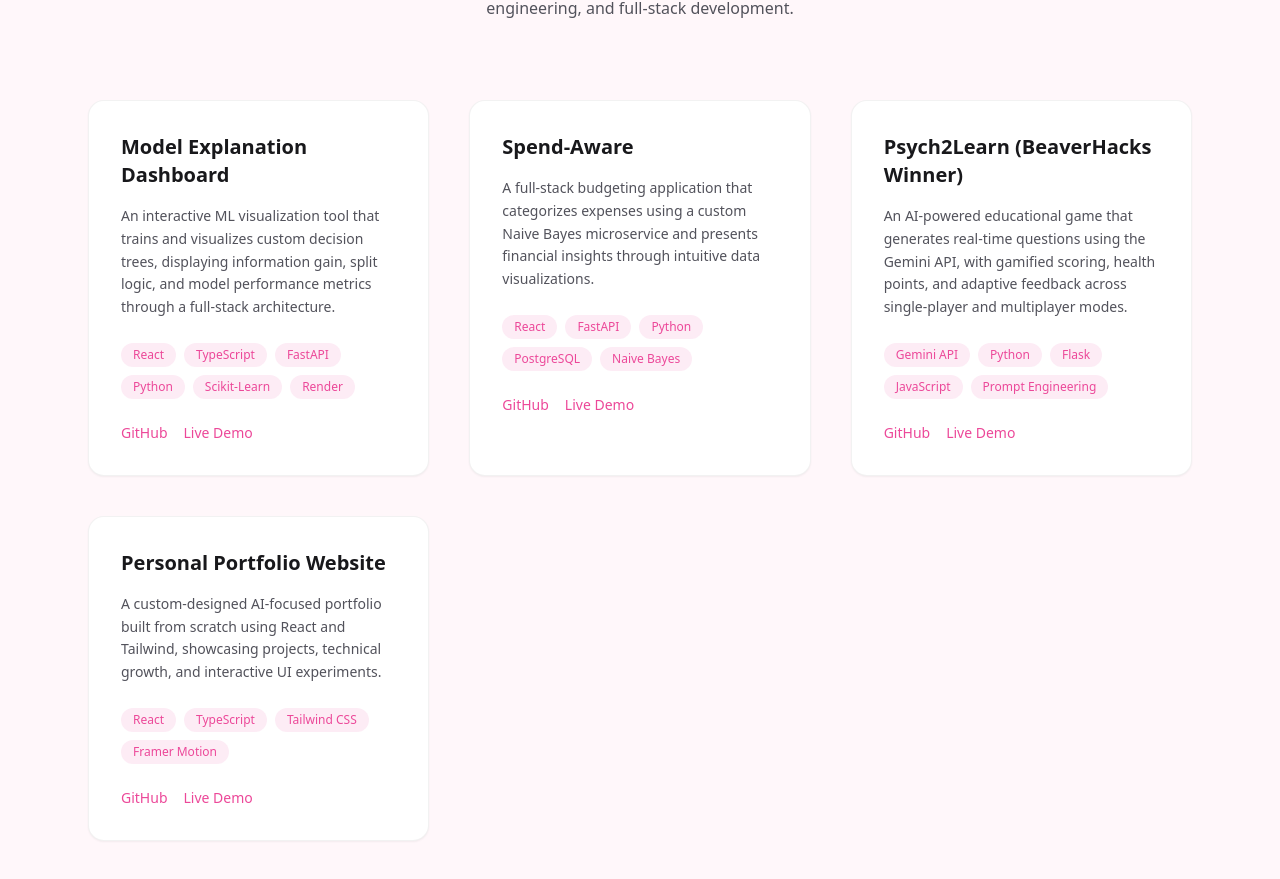
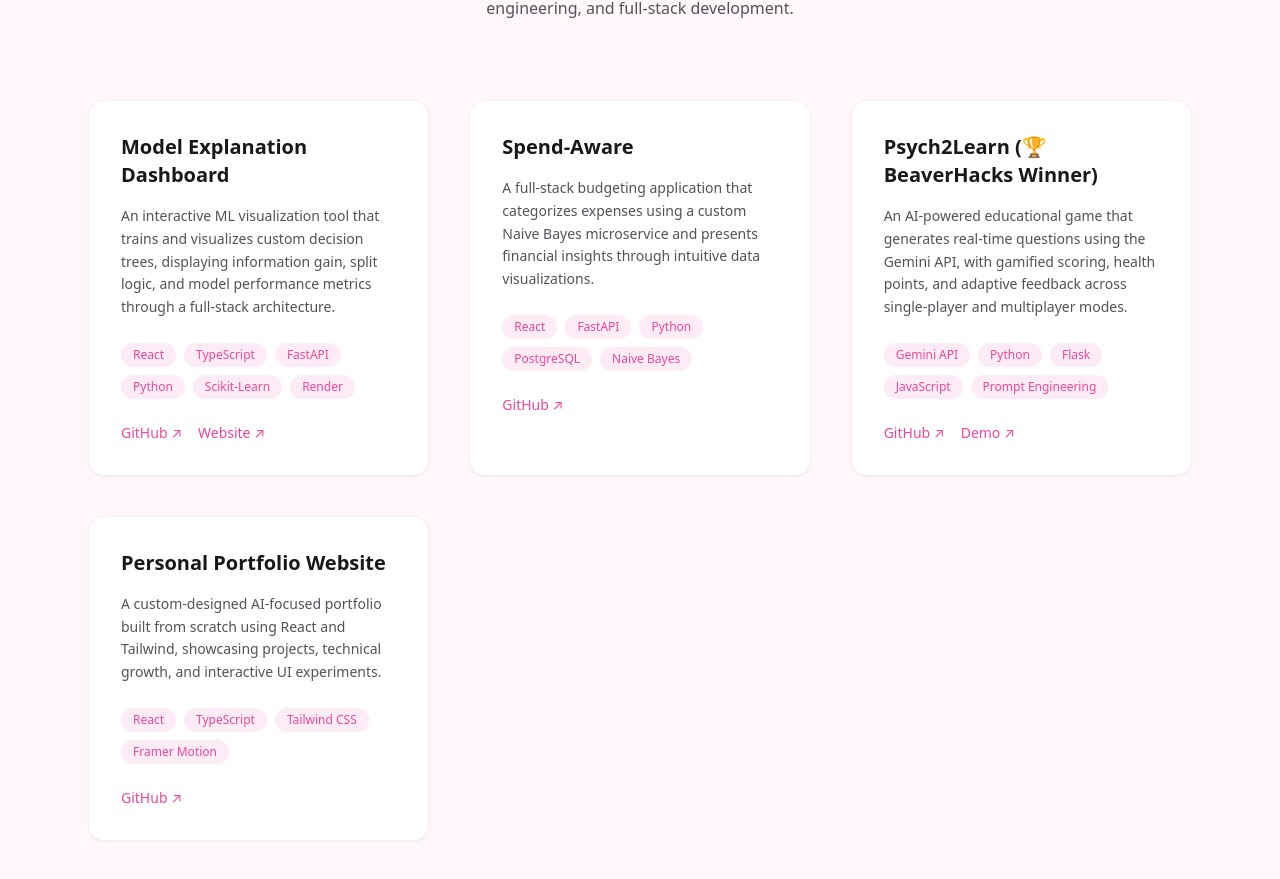
Before and after one commit to Jeeya7/JiyaPradhan, a React (Vite) app in the folder portfolio/: page / in a window 1280 px wide. Shown: the part 3050-3929 px from the top of the page. Built offline with nearby package versions, Linux system fonts and the light colour scheme.

Commit message:
feat: update project links and enhance demo display in Projects section

```diff
--- a/portfolio/src/sections/Projects.tsx
+++ b/portfolio/src/sections/Projects.tsx
@@ -4,36 +4,36 @@ const projects = [
     description:
       "An interactive ML visualization tool that trains and visualizes custom decision trees, displaying information gain, split logic, and model performance metrics through a full-stack architecture.",
     tech: ["React", "TypeScript", "FastAPI", "Python", "Scikit-Learn", "Render"],
-    github: "#",
-    demo: "#",
-    highlight: null,
+    github: "https://github.com/Jeeya7/Model-Explanation-Dashboard",
+    demo:"https://jeeya7.github.io/Model-Explanation-Dashboard/",
+    demoLabel: "Website",
   },
   {
     title: "Spend-Aware",
     description:
       "A full-stack budgeting application that categorizes expenses using a custom Naive Bayes microservice and presents financial insights through intuitive data visualizations.",
     tech: ["React", "FastAPI", "Python", "PostgreSQL", "Naive Bayes"],
-    github: "#",
-    demo: "#",
-    highlight: null,
+    github: "https://github.com/Jeeya7/Spend-Aware",
+    demo: null,
+    demoLabel: null,
   },
   {
-    title: "Psych2Learn (BeaverHacks Winner)",
+    title: "Psych2Learn (🏆 BeaverHacks Winner)",
     description:
       "An AI-powered educational game that generates real-time questions using the Gemini API, with gamified scoring, health points, and adaptive feedback across single-player and multiplayer modes.",
     tech: ["Gemini API", "Python", "Flask", "JavaScript", "Prompt Engineering"],
-    github: "#",
-    demo: "#",
-    highlight: "🏆 BeaverHacks Winner",
+    github: "https://github.com/nansikom/educationgame-",
+    demo: "https://devpost.com/software/elearn-6mbn10",
+    demoLabel: "Demo",
   },
   {
     title: "Personal Portfolio Website",
     description:
       "A custom-designed AI-focused portfolio built from scratch using React and Tailwind, showcasing projects, technical growth, and interactive UI experiments.",
     tech: ["React", "TypeScript", "Tailwind CSS", "Framer Motion"],
-    github: "#",
-    demo: "#",
-    highlight: null,
+    github: "https://github.com/Jeeya7/JiyaPradhan",
+    demo: null,
+    demoLabel: null,
   },
 ];
 
@@ -86,14 +86,19 @@ export default function Projects() {
                   href={project.github}
                   className="text-[#ec4899] hover:opacity-70"
                 >
-                  GitHub
+                  GitHub ↗
                 </a>
+
+                {project.demo && (
                   <a
                     href={project.demo}
                     className="text-[#ec4899] hover:opacity-70"
+                    target="_blank"
+                    rel="noopener noreferrer"
                   >
-                  Live Demo
+                    {project.demoLabel} ↗
                   </a>
+                )}
               </div>
           </div>
           ))}
```
Lines whose indentation alone changed are shown as unchanged.
